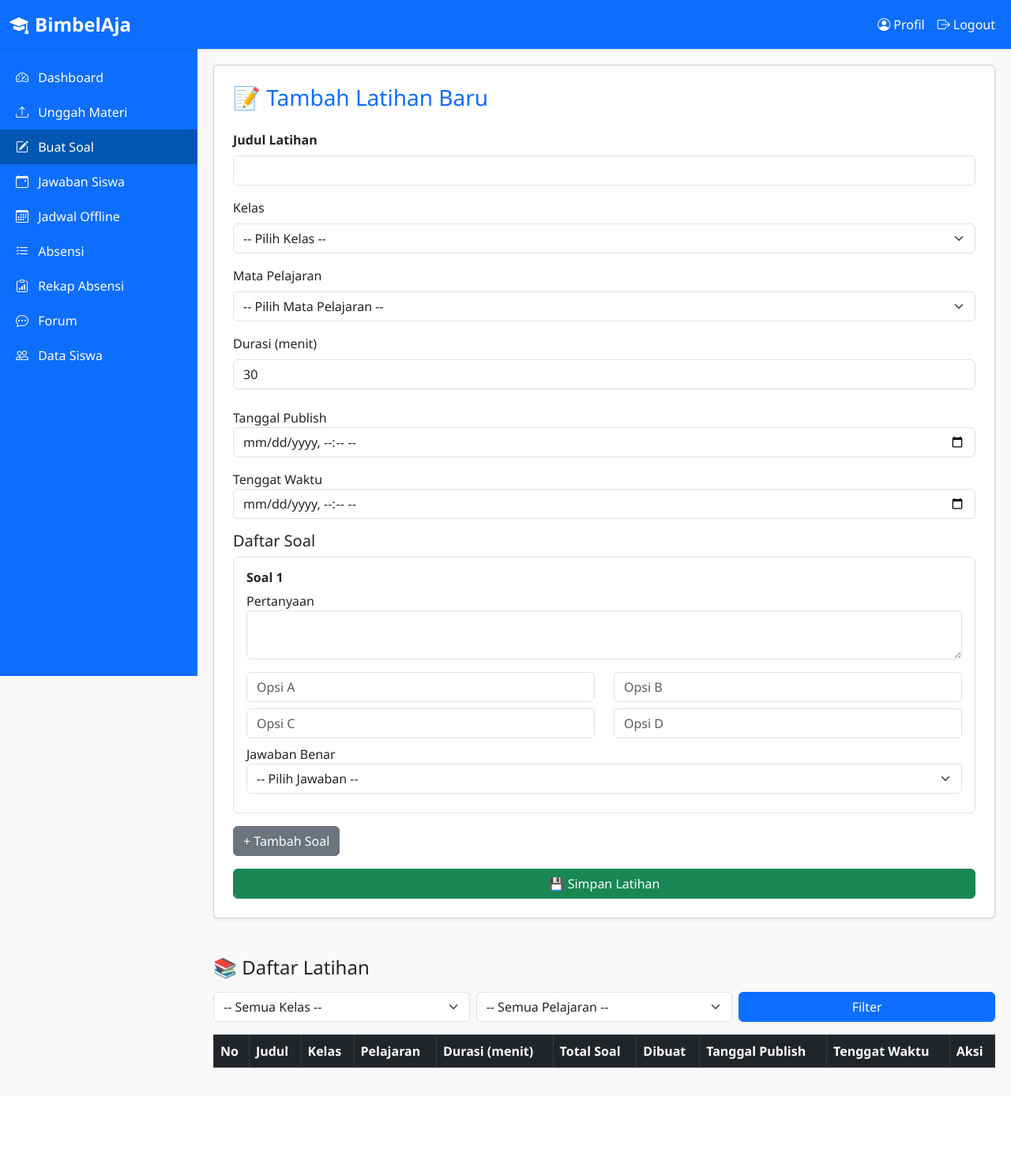
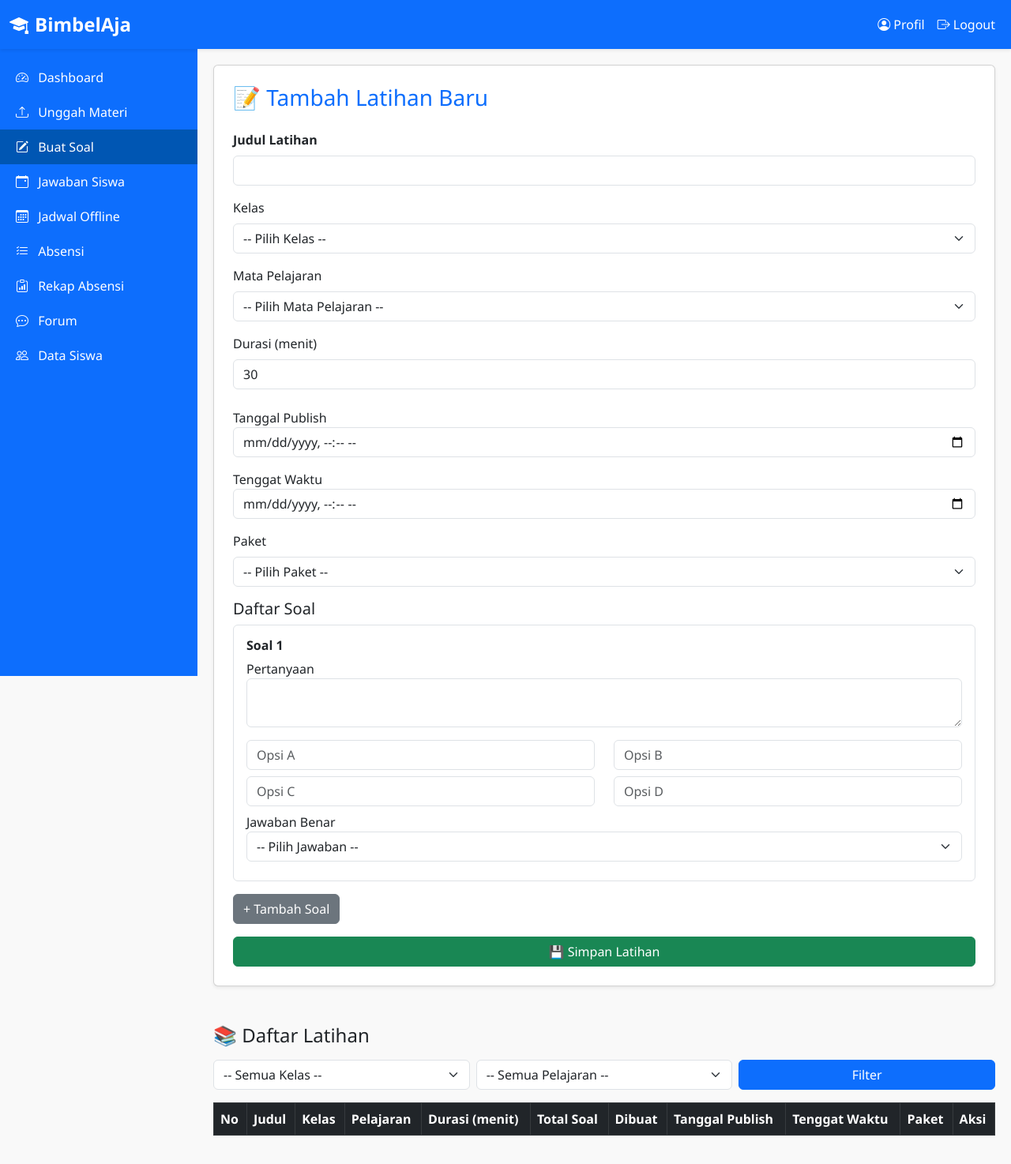
Before and after one commit to windawidiawati/BimbelAja, a PHP site: page /tutor/buat_soal.php in a window 1280 px wide. Shown: the whole page at 79% size. Before the commit the page ends 1352 px from the top, so only its background shows below. Run offline with PHP 8.4, Linux system fonts and the light colour scheme; a user stored in the database is signed in; data comes from the database, SQL or seed files in the repository; data that the repository does not hold is empty.

Commit message:
tambahan paket di soal dan materi

```diff
--- a/tutor/buat_soal.php
+++ b/tutor/buat_soal.php
@@ -33,10 +33,10 @@ if (isset($_POST['simpan_latihan'])) {
     // Konversi ke format DATETIME
     $tanggal_publish = date('Y-m-d H:i:s', strtotime($tanggal_publish));
     $tenggat_waktu = date('Y-m-d H:i:s', strtotime($tenggat_waktu));
+    $paket_id = $_POST['paket_id'];
 
-
-    $insert_latihan = "INSERT INTO latihan (judul, tutor_id, kelas_id, kategori_id, durasi_menit, tanggal_publish, tenggat_waktu, created_at)
-                       VALUES ('$judul_latihan', '$tutor_id', '$kelas_id', '$kategori_id', '$durasi_menit', '$tanggal_publish', '$tenggat_waktu', NOW())";
+    $insert_latihan = "INSERT INTO latihan (judul, tutor_id, kelas_id, kategori_id, durasi_menit, tanggal_publish, tenggat_waktu, paket_id, created_at)
+                       VALUES ('$judul_latihan', '$tutor_id', '$kelas_id', '$kategori_id', '$durasi_menit', '$tanggal_publish', '$tenggat_waktu', '$paket_id', NOW())";
     if (mysqli_query($conn, $insert_latihan)) {
         $latihan_id = mysqli_insert_id($conn);
 
@@ -61,13 +61,15 @@ if (isset($_POST['simpan_latihan'])) {
 }
 
 // Ambil daftar latihan beserta jumlah soal
-$query_latihan = "SELECT l.*, k.nama_kelas, km.nama_kategori,
+$query_latihan = "SELECT l.*, k.nama_kelas, km.nama_kategori, p.nama AS nama_paket,
                  (SELECT COUNT(*) FROM soal s WHERE s.latihan_id = l.id) AS total_soal
                  FROM latihan l
                  LEFT JOIN kelas k ON l.kelas_id = k.id
                  LEFT JOIN kategori_materi km ON l.kategori_id = km.id
+                 LEFT JOIN paket p ON l.paket_id = p.id
                  $where
                  ORDER BY l.created_at DESC";
+
 $latihan_list = mysqli_query($conn, $query_latihan);
 
 // Ambil data kelas & kategori untuk filter tabel
@@ -118,6 +120,18 @@ include '../includes/tutor_header.php';
             <div class="mb-3">
                 <label for="tenggat_waktu">Tenggat Waktu</label>
                 <input type="datetime-local" class="form-control" name="tenggat_waktu" required>
+                    </div>
+            <div class="mb-3">
+                <label for="paket" class="form-label">Paket</label>
+                <select class="form-select" name="paket_id" id="paket" required>
+                    <option value="">-- Pilih Paket --</option>
+                    <?php
+                    $queryPaket = mysqli_query($conn, "SELECT * FROM paket");
+                    while ($paket = mysqli_fetch_assoc($queryPaket)) {
+                       echo '<option value="'.$paket['id'].'">'.$paket['nama'].'</option>';
+                    }
+                    ?>
+                </select>
                     </div>
 
             <h5>Daftar Soal</h5>
@@ -188,6 +202,7 @@ include '../includes/tutor_header.php';
                         <th>Dibuat</th>
                         <th>Tanggal Publish</th>
                         <th>Tenggat Waktu</th>
+                        <th>Paket</th>
                         <th>Aksi</th>
                     </tr>
                 </thead>
@@ -203,6 +218,7 @@ include '../includes/tutor_header.php';
                             <td><?= $row['created_at'] ?></td>
                             <td><?= $row['tanggal_publish'] ?></td>
                             <td><?= $row['tenggat_waktu'] ?></td>
+                            <td><?= htmlspecialchars($row['nama_paket'] ?? '') ?></td>
                             <td><a href="lihat_soal.php?id=<?= $row['id'] ?>" class="btn btn-sm btn-info">👁 Lihat Soal</a></td>
 
                         </tr>
```
Also changed, not shown: tutor/jadwal_offline.php (+38 -6 lines), 2 other files.
